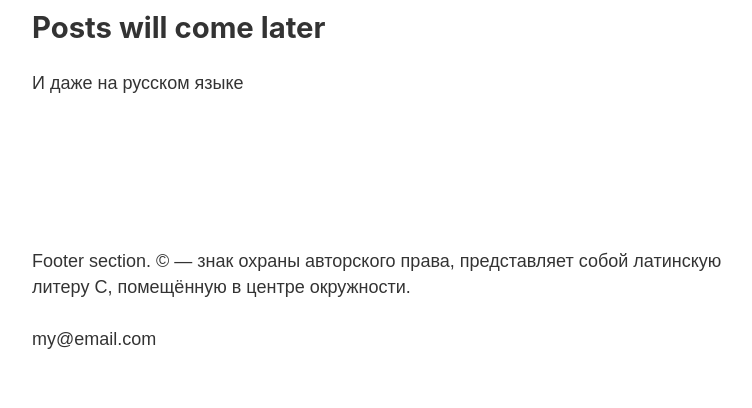
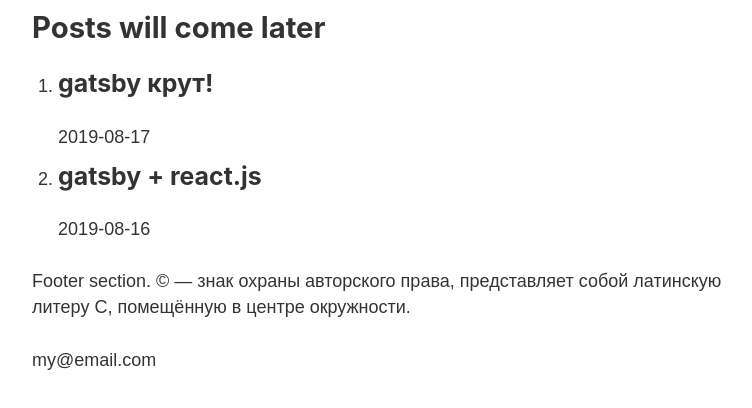
Before and after one commit to svirmi/gatsby-docker-setup, a Gatsby site in the folder bootcamp/: page /blog in a window 1280 px wide. Shown: the part 404-812 px from the top of the page, without its empty margins (251-1003 px from the left). Built offline with nearby package versions, Linux system fonts and the light colour scheme; Gatsby itself is replaced by a stand-in of ours.

Commit message:
fetching posts from markdown files

```diff
--- a/bootcamp/gatsby-config.js
+++ b/bootcamp/gatsby-config.js
@@ -12,6 +12,7 @@ module.exports = {
     },
     plugins: [
         `gatsby-plugin-sass`,
+        `gatsby-transformer-remark`,
         {
             resolve: `gatsby-source-filesystem`,
             options: {
--- a/bootcamp/package.json
+++ b/bootcamp/package.json
@@ -16,6 +16,7 @@
     "gatsby": "^2.13.51",
     "gatsby-plugin-sass": "^2.1.6",
     "gatsby-source-filesystem": "^2.1.9",
+    "gatsby-transformer-remark": "^2.6.14",
     "node-sass": "^4.12.0",
     "react": "^16.8.6",
     "react-dom": "^16.8.6"
--- a/bootcamp/src/components/footer.js
+++ b/bootcamp/src/components/footer.js
@@ -7,7 +7,6 @@ const Footer = () => {
         query {
             site {
                 siteMetadata {
-
                          email
                      }
                 }
--- a/bootcamp/src/pages/blog.js
+++ b/bootcamp/src/pages/blog.js
@@ -1,15 +1,45 @@
 import React from "react";
+import { graphql, useStaticQuery } from "gatsby";
 
 import Layout from "../components/layout"
 
 const BlogPage = () => {
+
+    const data = useStaticQuery(graphql`
+        query {
+                allMarkdownRemark {
+                    edges {
+                        node {
+                            frontmatter {
+                                title
+                                date
+                            }
+                            html
+                            excerpt
+                        }
+                    }
+                }
+        }
+    `);
+
+    console.log(data);
+
     return (
         <Layout>
             <h1>Blog page</h1>
             <h2>Posts will come later</h2>
-            <p>И даже на русском языке</p>
+            <ol>
+                {data.allMarkdownRemark.edges.map((edge) => {
+                    return (
+                        <li>
+                            <h3>{edge.node.frontmatter.title}</h3>
+                            <p>{edge.node.frontmatter.date}</p>
+                        </li>
+                    )
+                })}
+            </ol>
         </Layout>
     )
-}
+};
 
 export default BlogPage
```
Also changed, not shown: 1 other file.
